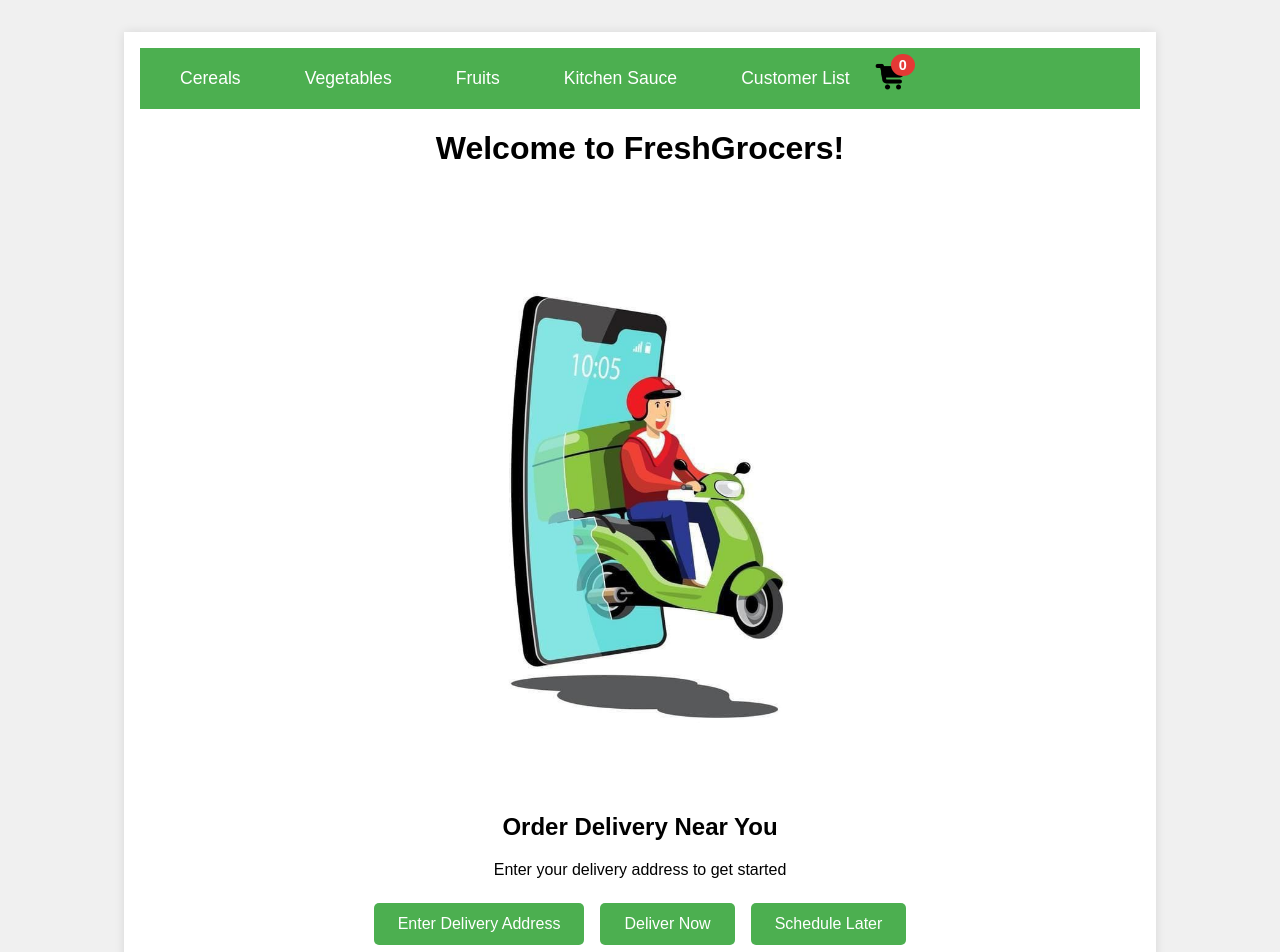
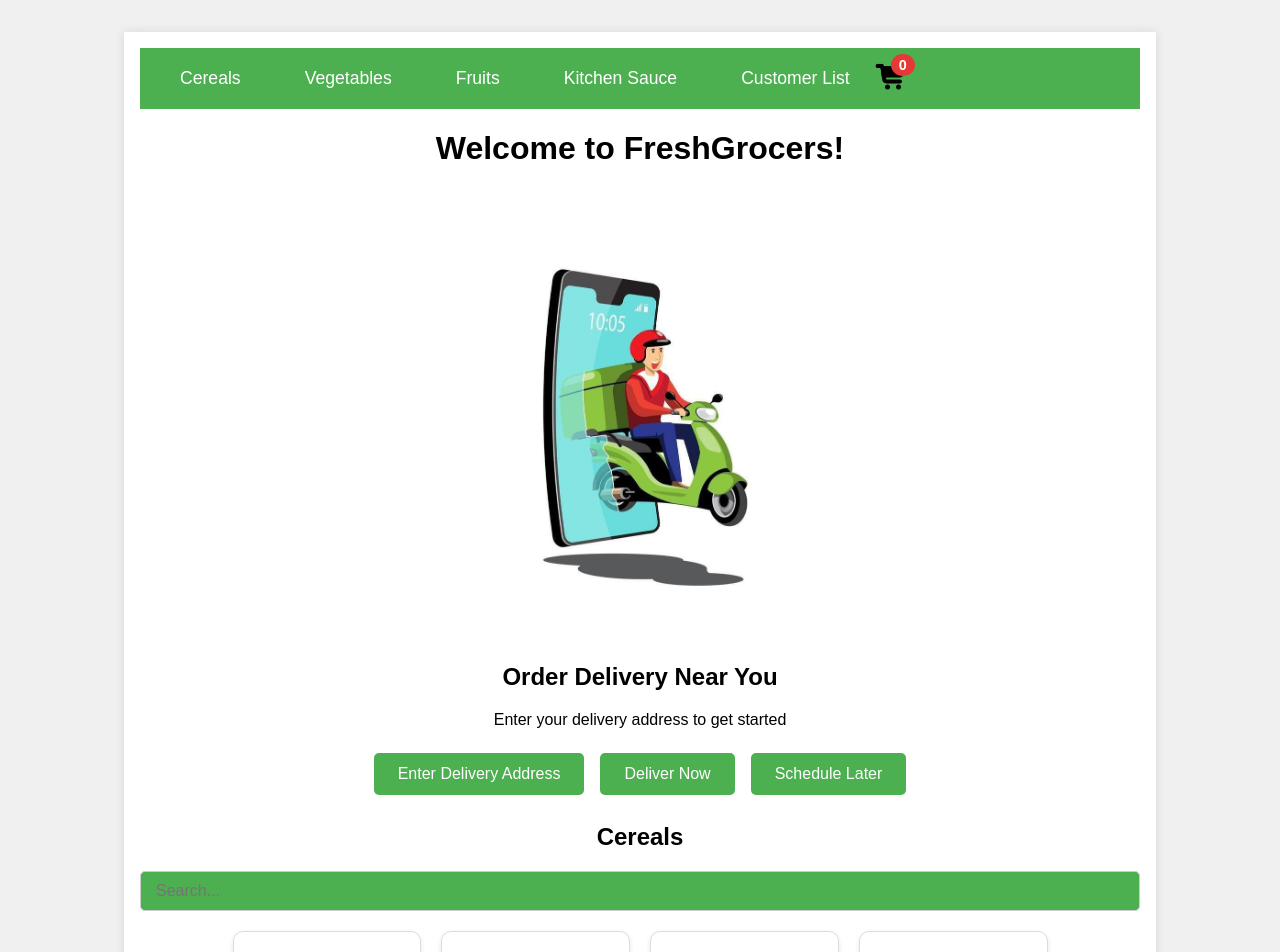
Before and after one commit to Reycode01/FreshGrocers-, a React (Vite) app in the folder my-app/: page / in a window 1280 px wide. Shown: the top 952 px of the page. Built offline with nearby package versions, Linux system fonts and the light colour scheme.

Commit message:
search bar

```diff
--- a/my-app/src/App.css
+++ b/my-app/src/App.css
@@ -9,7 +9,7 @@
   height: 6em;
   padding: 1.5em;
   will-change: filter;
-  transition: filter 300ms;
+  transition: filter 200ms;
 }
 .logo:hover {
   filter: drop-shadow(0 0 2em #646cffaa);
--- a/my-app/src/Cereals.css
+++ b/my-app/src/Cereals.css
@@ -15,3 +15,12 @@
   .cereals li {
     padding: 5px 0;
   }
+  .search-bar {
+    width: 80%;
+    padding: 8px;
+    margin-bottom: 20px;
+    border: 1px solid #3498db; /* Light Blue Border */
+    border-radius: 4px;
+    background-color: #4CAF50; /* Light Gray Background */
+    color: #000000; /* Dark Gray Text Color */
+  }
--- a/my-app/src/Cereals.jsx
+++ b/my-app/src/Cereals.jsx
@@ -2,7 +2,7 @@
 import './Cereals.css';
 import maizeImage from './assets/Bucket.jpeg';
 import beansImage from './assets/Beans Busket.png';
-import grainedMaizeImage from './assets/Maize.jpeg'; // Update this to correct file name if necessary
+import grainedMaizeImage from './assets/Maize.jpeg';
 import potatoesImage from './assets/potatoes.png';
 import peasImage from './assets/Peas.jpg';
 import mwitemaniaImage from './assets/Mwitemania.jpg';
@@ -18,17 +18,18 @@
   { id: 3, name: 'Grained Maize', image: grainedMaizeImage, price: 250, quantityLabel: 'per Kg', initialQuantity: 1 },
   { id: 4, name: 'Potatoes', image: potatoesImage, price: 100, quantityLabel: 'per Kg', initialQuantity: 1 },
   { id: 5, name: 'Peas', image: peasImage, price: 180, quantityLabel: 'per Kg', initialQuantity: 1 },
-  { id: 6, name: 'Mwitemania Beans', image: mwitemaniaImage, price: 300, quantity: 'per Kg', initialQuantity: 1},
-  { id: 7, name: 'Nyayo Beans', image:nyayoImage, price: 270, quantity: 'per Kg', initialQuantity: 1},
-  { id: 10, name: 'Wairimu Beans', image:wairimuImage, price: 260, quantity: 'per Kg', initialQuantity: 1},
-  { id: 11, name: 'Yellow Beans', image: yelllowImage, price: 300, quantity: 'per Kg', initialQuantity: 1},
-  { id: 12, name: 'Green Beans', image: GreenImage, price: 300, quantity: 'per Kg', initialQuantity: 1},
+  { id: 6, name: 'Mwitemania Beans', image: mwitemaniaImage, price: 300, quantityLabel: 'per Kg', initialQuantity: 1 },
+  { id: 7, name: 'Nyayo Beans', image: nyayoImage, price: 270, quantityLabel: 'per Kg', initialQuantity: 1 },
+  { id: 10, name: 'Wairimu Beans', image: wairimuImage, price: 260, quantityLabel: 'per Kg', initialQuantity: 1 },
+  { id: 11, name: 'Yellow Beans', image: yelllowImage, price: 300, quantityLabel: 'per Kg', initialQuantity: 1 },
+  { id: 12, name: 'Green Beans', image: GreenImage, price: 300, quantityLabel: 'per Kg', initialQuantity: 1 },
 ];
 
 const Cereals = ({ onAddToBucket, onDone }) => {
   const [cereals, setCereals] = useState(initialCereals);
   const [bucket, setBucket] = useState([]);
   const [totalAmount, setTotalAmount] = useState(0);
+  const [searchQuery, setSearchQuery] = useState('');
 
   const handleQuantityChange = (id, increment) => {
     const updatedCereals = cereals.map(cereal => {
@@ -61,11 +62,22 @@
     onDone();
   };
 
+  const filteredCereals = cereals.filter(cereal =>
+    cereal.name.toLowerCase().includes(searchQuery.toLowerCase())
+  );
+
   return (
     <div className="cereals-container">
       <h2>Cereals</h2>
+      <input
+        type="text"
+        placeholder="Search..."
+        value={searchQuery}
+        onChange={(e) => setSearchQuery(e.target.value)}
+        className="search-bar"
+      />
       <div className="product-list">
-        {cereals.map((cereal) => (
+        {filteredCereals.map((cereal) => (
           <div key={cereal.id} className="product-card">
             <img src={cereal.image} alt={cereal.name} className="product-image" />
             <h3>{cereal.name}</h3>
--- a/my-app/src/Fruits.jsx
+++ b/my-app/src/Fruits.jsx
@@ -18,22 +18,21 @@
   { id: 2, name: 'Mangoes', image: mangoesImage, price: 70, quantityLabel: 'per Kg', initialQuantity: 1 },
   { id: 3, name: 'Pineapples', image: pineapplesImage, price: 100, quantityLabel: 'per Kg', initialQuantity: 1 },
   { id: 4, name: 'Sweet Bananas', image: sweetBananasImage, price: 60, quantityLabel: 'per Kg', initialQuantity: 1 },
-  { id: 5, name: 'Green Apples', image: greenApplesImage, price: 200, quantityLabel: '@10 pcs', initialQuantity: 1},
-  { id: 6, name: 'Goose Berries', image: GooseberriesImage, price: 150, quantityLabel: '500 grams', initialQuantity: 1},
-  { id: 7, name: 'Red Apples', image: ApplesImage, price: 200, quantityLabel: '@10 pcs', initialQuantity: 1},
-  { id: 8, name: 'Red Plums', image: redPlumsImage, price: 150, quantityLabel:'500 grams', initialQuantity: 1},
-  { id: 9, name: 'Seeded Red Grapes', image: SouthAfricaGrapeImage, price: 250, quantityLabel: '500 grams', initialQuantity: 1},
-  { id: 10, name: 'Melon', image: waterMelonImage, price: 500, quantityLabel: '1 Melon', initialQuantity: 1},
-  { id: 11, name: 'Ovacado', image: ovacadoesImage, price: 400, quantityLabel: 'per Kg', initialQuantity: 1},
-  { id: 12, name: 'Organic Lemons', image: lemonImage, price: 20, quantityLabel: 'Each Lemon', initialQuantity: 1},
-
-
+  { id: 5, name: 'Green Apples', image: greenApplesImage, price: 200, quantityLabel: '@10 pcs', initialQuantity: 1 },
+  { id: 6, name: 'Goose Berries', image: GooseberriesImage, price: 150, quantityLabel: '500 grams', initialQuantity: 1 },
+  { id: 7, name: 'Red Apples', image: ApplesImage, price: 200, quantityLabel: '@10 pcs', initialQuantity: 1 },
+  { id: 8, name: 'Red Plums', image: redPlumsImage, price: 150, quantityLabel: '500 grams', initialQuantity: 1 },
+  { id: 9, name: 'Seeded Red Grapes', image: SouthAfricaGrapeImage, price: 250, quantityLabel: '500 grams', initialQuantity: 1 },
+  { id: 10, name: 'Melon', image: waterMelonImage, price: 500, quantityLabel: '1 Melon', initialQuantity: 1 },
+  { id: 11, name: 'Ovacado', image: ovacadoesImage, price: 400, quantityLabel: 'per Kg', initialQuantity: 1 },
+  { id: 12, name: 'Organic Lemons', image: lemonImage, price: 20, quantityLabel: 'Each Lemon', initialQuantity: 1 },
 ];
 
 const Fruits = ({ onAddToBucket, onDone }) => {
   const [fruits, setFruits] = useState(initialFruits);
   const [bucket, setBucket] = useState([]);
   const [totalAmount, setTotalAmount] = useState(0);
+  const [searchQuery, setSearchQuery] = useState('');
 
   const handleQuantityChange = (id, increment) => {
     const updatedFruits = fruits.map(fruit => {
@@ -66,11 +65,22 @@
     onDone();
   };
 
+  const filteredFruits = fruits.filter(fruit =>
+    fruit.name.toLowerCase().includes(searchQuery.toLowerCase())
+  );
+
   return (
     <div className="fruits-container">
       <h2>Fruits</h2>
+      <input
+        type="text"
+        placeholder="Search..."
+        value={searchQuery}
+        onChange={(e) => setSearchQuery(e.target.value)}
+        className="search-bar"
+      />
       <div className="product-list">
-        {fruits.map((fruit) => (
+        {filteredFruits.map((fruit) => (
           <div key={fruit.id} className="product-card">
             <img src={fruit.image} alt={fruit.name} className="product-image" />
             <h3>{fruit.name}</h3>
--- a/my-app/src/KitchenSauce.jsx
+++ b/my-app/src/KitchenSauce.jsx
@@ -10,13 +10,13 @@
   { id: 2, name: 'Tomatoes', image: tomatoesImage, price: 120, quantityLabel: 'per Kg', initialQuantity: 1 },
   { id: 3, name: 'Onions', image: onionsImage, price: 90, quantityLabel: 'per Kg', initialQuantity: 1 },
   { id: 4, name: 'Eggs', image: eggsImage, price: 300, quantityLabel: 'per Tray', initialQuantity: 1 },
-
 ];
 
 const KitchenSauce = ({ onAddToBucket, onDone }) => {
   const [kitchenSauces, setKitchenSauces] = useState(initialKitchenSauces);
   const [bucket, setBucket] = useState([]);
   const [totalAmount, setTotalAmount] = useState(0);
+  const [searchQuery, setSearchQuery] = useState('');
 
   const handleQuantityChange = (id, increment) => {
     const updatedKitchenSauces = kitchenSauces.map(sauce => {
@@ -49,11 +49,22 @@
     onDone();
   };
 
+  const filteredKitchenSauces = kitchenSauces.filter(sauce =>
+    sauce.name.toLowerCase().includes(searchQuery.toLowerCase())
+  );
+
   return (
     <div className="kitchen-sauce-container">
       <h2>Kitchen Sauce</h2>
+      <input
+        type="text"
+        placeholder="Search..."
+        value={searchQuery}
+        onChange={(e) => setSearchQuery(e.target.value)}
+        className="search-bar"
+      />
       <div className="product-list">
-        {kitchenSauces.map((sauce) => (
+        {filteredKitchenSauces.map((sauce) => (
           <div key={sauce.id} className="product-card">
             <img src={sauce.image} alt={sauce.name} className="product-image" />
             <h3>{sauce.name}</h3>
--- /dev/null
+++ b/my-app/src/SearchBar.css
@@ -0,0 +1,29 @@
+/* src/components/SearchBar.css */
+.search-bar {
+    display: flex;
+    justify-content: center;
+    margin: 20px 0;
+  }
+
+  .search-bar input {
+    padding: 10px;
+    font-size: 16px;
+    border: 1px solid #ddd;
+    border-radius: 4px 0 0 4px;
+    width: 300px;
+  }
+
+  .search-bar button {
+    padding: 10px;
+    font-size: 16px;
+    border: 1px solid #ddd;
+    border-left: none;
+    border-radius: 0 4px 4px 0;
+    background-color: #007bff;
+    color: #fff;
+    cursor: pointer;
+  }
+
+  .search-bar button:hover {
+    background-color: #0056b3;
+  }
--- a/my-app/src/Vegetables.css
+++ b/my-app/src/Vegetables.css
@@ -20,3 +20,16 @@
   background-color: #ff4500; /* OrangeRed color */
   transform: scale(0.95);
 }
+
+/* Vegetables.css */
+
+/* Search bar styling */
+.search-bar {
+  width: 100%;
+  padding: 10px 15px;
+  margin-bottom: 20px;
+  border: 1px solid #ccc;
+  border-radius: 5px;
+  font-size: 16px;
+  box-sizing: border-box; /* Ensures padding is included in the width */
+}
--- a/my-app/src/Vegetables.jsx
+++ b/my-app/src/Vegetables.jsx
@@ -42,6 +42,7 @@
   const [vegetables, setVegetables] = useState(initialVegetables);
   const [bucket, setBucket] = useState([]);
   const [totalAmount, setTotalAmount] = useState(0);
+  const [searchQuery, setSearchQuery] = useState('');
 
   const handleQuantityChange = (id, increment) => {
     const updatedVegetables = vegetables.map(veg => {
@@ -92,11 +93,22 @@
     setVegetables(updatedVegetables);
   };
 
+  const filteredVegetables = vegetables.filter(veg =>
+    veg.name.toLowerCase().includes(searchQuery.toLowerCase())
+  );
+
   return (
     <div className="vegetables-container">
       <h2>Vegetables</h2>
+      <input
+        type="text"
+        placeholder="Search..."
+        value={searchQuery}
+        onChange={(e) => setSearchQuery(e.target.value)}
+        className="search-bar"
+      />
       <div className="product-list">
-        {vegetables.map((veg) => (
+        {filteredVegetables.map((veg) => (
           <div key={veg.id} className="product-card">
             <img src={veg.image} alt={veg.name} className="product-image" />
             <h3>{veg.name}</h3>
--- a/my-app/src/index.css
+++ b/my-app/src/index.css
@@ -71,7 +71,7 @@
 }
 
 .cover-image {
-  width: 40%;
+  width: 30%;
   height: auto;
 }
 
```
Also changed, not shown: my-app/src/App.jsx (+3 -5 lines), my-app/src/CategorySelection.jsx (deleted, +0 -15 lines), my-app/src/SearchBar.jsx (added, +25 -0 lines).
